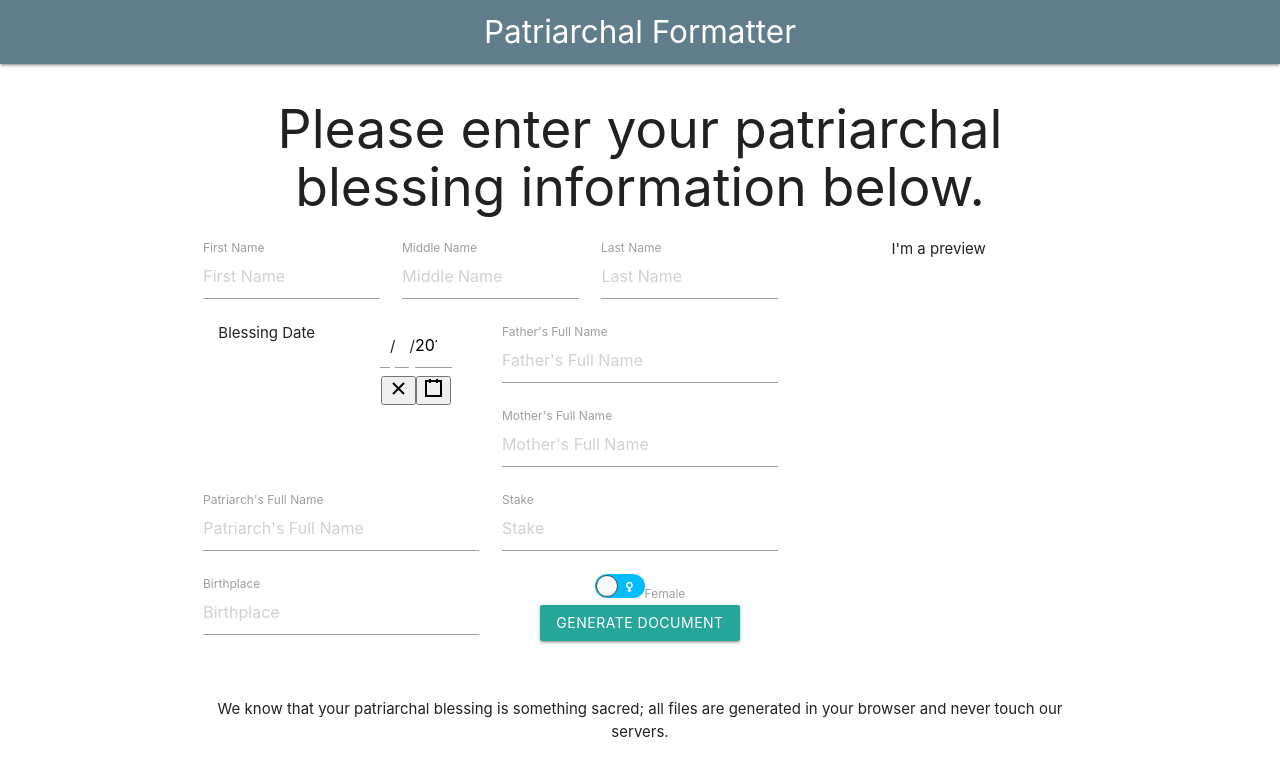
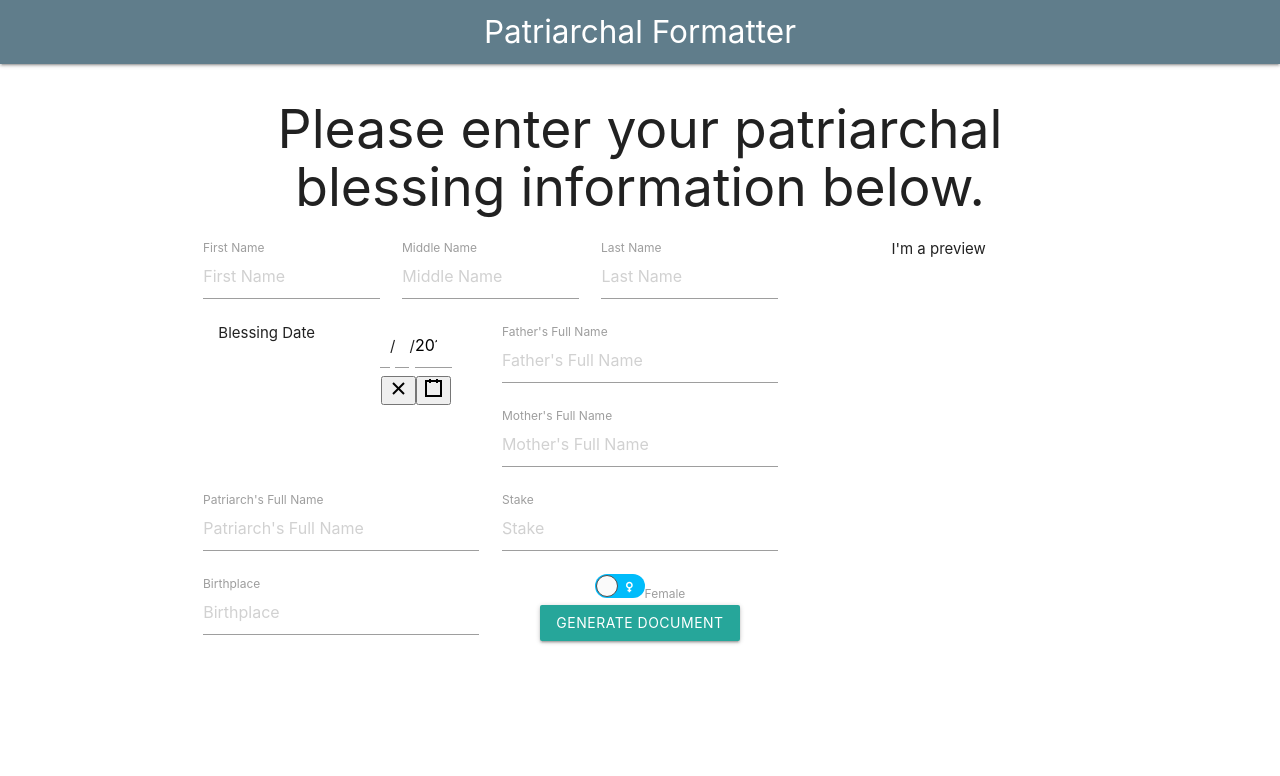
Before and after one commit to kbravh/scriptly, a React (Create React App) app: page / in a window 1280 px wide. Shown: the top 776 px of the page. Built offline with nearby package versions, Linux system fonts and the light colour scheme.

Commit message:
remove browser rendering message

```diff
--- a/src/App.jsx
+++ b/src/App.jsx
@@ -14,7 +14,6 @@ function App() {
       <div className="container center">
         <h2>Please enter your patriarchal blessing information below.</h2>
         <BlessingForm />
-        <p>We know that your patriarchal blessing is something sacred; all files are generated in your browser and never touch our servers.</p>
       </div>
     </div>
   );
```
